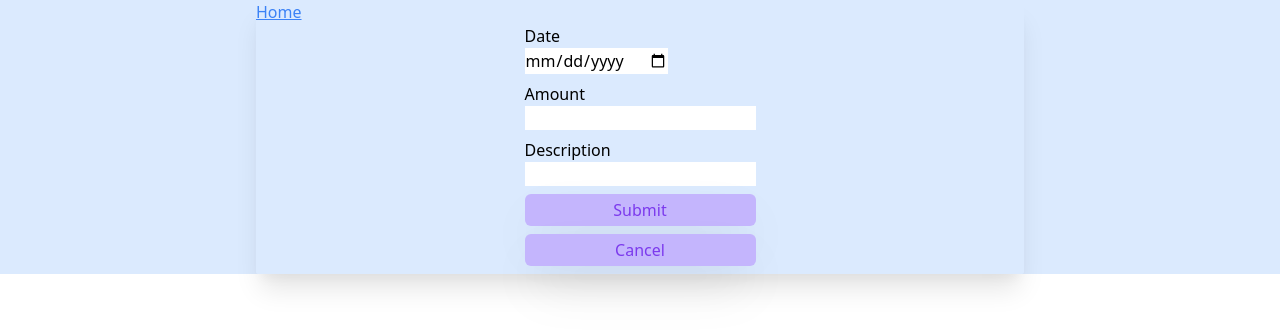
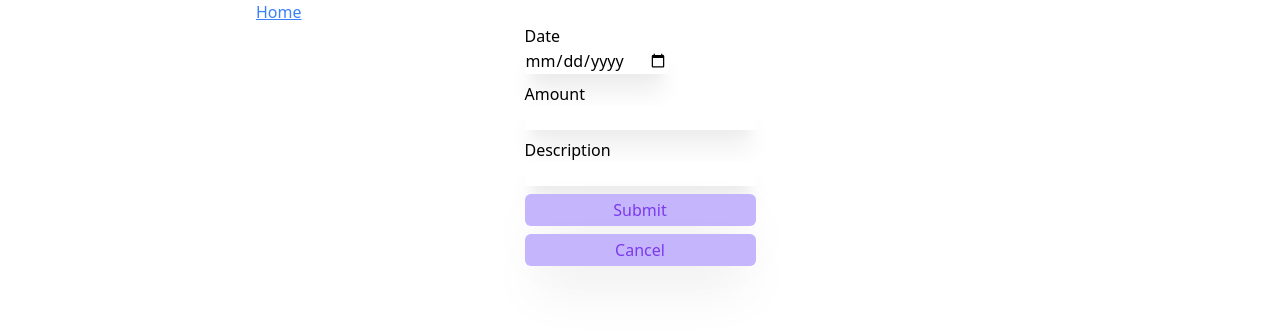
Before and after one commit to rohit1101/Sales-Sheet-Frontend, a React (Create React App) app: page /expense in a window 1280 px wide. Shown: the top 336 px of the page. Built offline with nearby package versions, Linux system fonts and the light colour scheme.

Commit message:
add focus color for input elements

```diff
--- a/src/Components/Forms/Form.jsx
+++ b/src/Components/Forms/Form.jsx
@@ -20,6 +20,7 @@ const Form = ({
         >
           <label className="block">Card Number</label>
           <input
+            className="shadow-xl  focus:outline-none focus:ring-2 focus:ring-purple-300"
             defaultValue={edit && history.location.state[0].card_id}
             type="number"
             {...register("card_id", {
@@ -33,7 +34,7 @@ const Form = ({
 
           <label className="block">Date</label>
           <input
-            className="block mb-2"
+            className="block mb-2 shadow-xl focus:outline-none focus:ring-2 focus:ring-purple-300"
             type="date"
             // defaultValue={edit && history.location.state[0].date}
             {...register("date", {
@@ -54,7 +55,7 @@ const Form = ({
 
           <label className="block">Amount</label>
           <input
-            className="block mb-2"
+            className="block mb-2 shadow-xl focus:outline-none focus:ring-2 focus:ring-purple-300"
             type="number"
             defaultValue={edit && history.location.state[0].amount_paid}
             {...register("amount_paid", {
@@ -89,7 +90,7 @@ const Form = ({
         >
           <label className="block">Date</label>
           <input
-            className="block mb-2"
+            className="block mb-2 shadow-xl"
             type="date"
             {...register("date", {
               value: new Date()
@@ -103,7 +104,7 @@ const Form = ({
 
           <label className="block">Amount</label>
           <input
-            className="block mb-2"
+            className="block mb-2 shadow-xl"
             type="number"
             {...register("amount_paid", {
               required: "This field is required",
@@ -123,7 +124,7 @@ const Form = ({
 
           <label className="block">Description</label>
           <input
-            className="block mb-2"
+            className="block mb-2 shadow-xl"
             {...register("description", {
               required: "This field is required",
             })}
--- a/src/Layout.jsx
+++ b/src/Layout.jsx
@@ -2,8 +2,8 @@ import React from "react";
 
 const Layout = ({ children }) => {
   return (
-    <div className="h-full bg-blue-100">
-      <div className="w-full max-w-screen-md mx-auto rounded-sm shadow-xl h-full">
+    <div>
+      <div className="w-full max-w-screen-md mx-auto rounded-sm h-full">
         {children}
       </div>
     </div>
```
